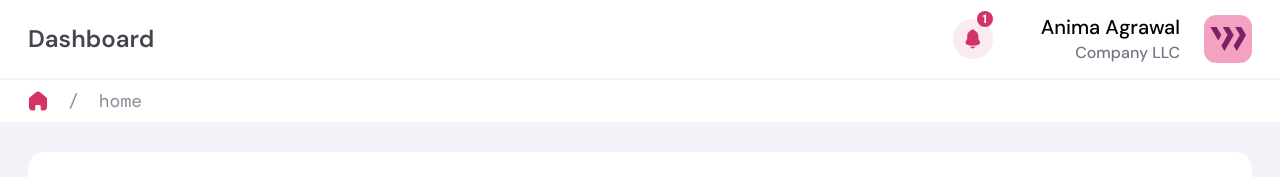
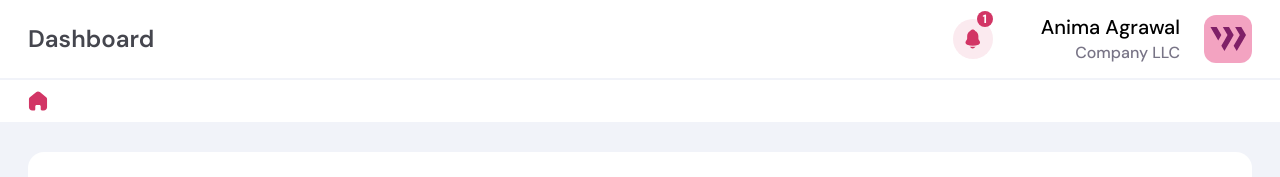
Before and after one commit to 0umaima/Admin-Dashboard, a React (Vite) app: page / in a window 1280 px wide. Before the commit this address led to /home. Shown: the top 177 px of the page. Built offline with nearby package versions, Linux system fonts and the light colour scheme; a web font is replaced by a local one.

Commit message:
update route

```diff
--- a/src/App.jsx
+++ b/src/App.jsx
@@ -1,4 +1,4 @@
-import { BrowserRouter as Router, Routes, Route, Navigate } from "react-router-dom";
+import { BrowserRouter as Router, Routes, Route } from "react-router-dom";
 import Dashboard from "./pages/Dashboard";
 import Home from "./pages/Home";
 import AddProduct from "./pages/AddProduct";
@@ -8,9 +8,7 @@
     <>
       <Router>
         <Routes>
-          {/* Redirect from / to /home */}
-          <Route path="/" element={<Navigate to="/home" />} />
-          <Route path="/home" element={<Home />} />
+          <Route path="/" element={<Home />} />
           <Route path="/home/dashboard" element={<Dashboard />} />
           <Route path="/home/dashboard/add-product" element={<AddProduct />} />
         </Routes>
```
